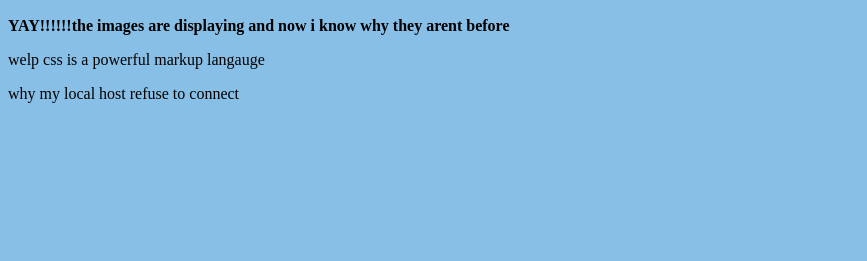
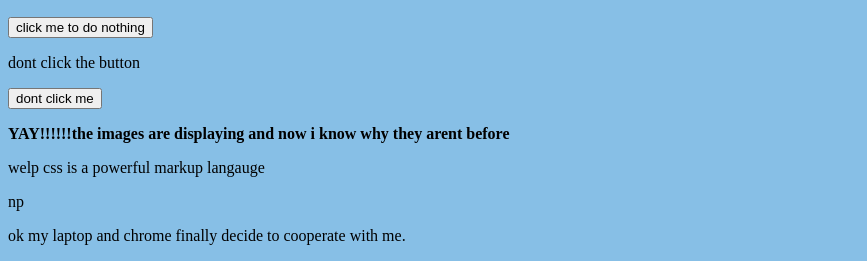
Before and after one commit to whyamihere001/whyamihere001.github.io, a plain HTML site: page index.html in a window 1280 px wide. Shown: the part 1091-1352 px from the top of the page, without its empty margins (0-867 px from the left). Before the commit the page ends 1210 px from the top, so only its background shows below. Drawn offline with Linux system fonts and the light colour scheme.

Commit message:
Add files via upload

```diff
--- a/index.html
+++ b/index.html
@@ -43,13 +43,23 @@ style="width:400px;height: 400px">
 <p>a nice view of moon in roblox</p>
 <p>i am learning html css and javascript</p>
 
+
 <img src="https://raw.githubusercontent.com/whyamihere001/whyamihere001.github.io/3b7831ccefd136974ce42a83e093849df66b6c03/123.drawio.png"
 style="width:400px;height:300px">
 <img src="https://raw.githubusercontent.com/whyamihere001/whyamihere001.github.io/main/Screenshot%202024-01-27%20160214.png"
 style="width:400px;height:300px">
+<p><button>click me to do nothing</button></p>
+<script>
+    function myFunction(){
+        document.getElementById("rickroll").innerHTML = "never gonna give you up<br>never gonna let you down<br>never gonna run around and desert you";
+    }
+</script>
+<p id="rickroll">dont click the button</p>
+<button type="button" onclick="myFunction()">dont click me</button>
 <p><strong>YAY!!!!!!the images are displaying and now i know why they arent before</strong></p>
-<p>welp css is a powerful markup langauge</p>
-<P>why my local host refuse to connect</P>
+<p>welp css is a powerful markup langauge</p>np
+<p>ok my laptop and chrome finally decide to cooperate with me.</p>
+
 
 
     </body>
```
